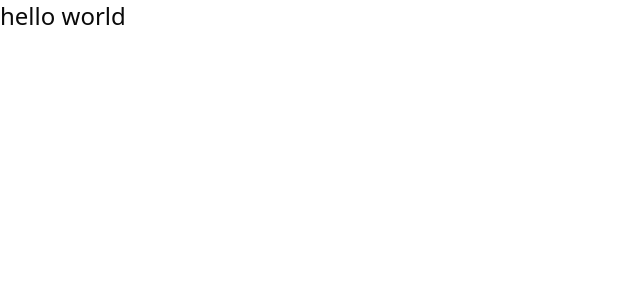
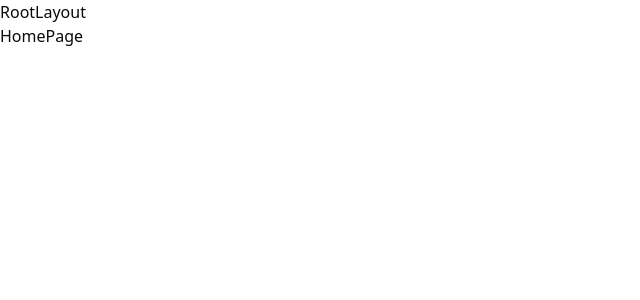
Before and after one commit to mshradtya/peer-share, a React (Vite) app in the folder packages/client/: page / in a window 1280 px wide. Shown: the top 300 px of the page, without its empty margins (0-640 px from the left). Built offline with nearby package versions, Linux system fonts and the light colour scheme.

Commit message:
chore: setup router

```diff
--- a/packages/client/package.json
+++ b/packages/client/package.json
@@ -17,6 +17,7 @@
     "lucide-react": "^0.479.0",
     "react": "^19.0.0",
     "react-dom": "^19.0.0",
+    "react-router-dom": "^7.3.0",
     "tailwind-merge": "^3.0.2",
     "tailwindcss": "^4.0.14",
     "tailwindcss-animate": "^1.0.7"
--- a/packages/client/src/App.tsx
+++ b/packages/client/src/App.tsx
@@ -1,7 +1,8 @@
 import "./App.css";
+import Routes from "./router";
 
 function App() {
-  return <div className="text-2xl">hello world</div>;
+  return <Routes />;
 }
 
 export default App;
--- /dev/null
+++ b/packages/client/src/components/layouts/RootLayout.tsx
@@ -0,0 +1,15 @@
+import React from "react";
+import { Outlet } from "react-router-dom";
+
+const RootLayout: React.FC = () => {
+  return (
+    <div>
+      RootLayout
+      <main>
+        <Outlet />
+      </main>
+    </div>
+  );
+};
+
+export default RootLayout;
--- /dev/null
+++ b/packages/client/src/pages/HomePage.tsx
@@ -0,0 +1,7 @@
+import React from "react";
+
+const HomePage: React.FC = () => {
+  return <div>HomePage</div>;
+};
+
+export default HomePage;
--- /dev/null
+++ b/packages/client/src/router/index.tsx
@@ -0,0 +1,20 @@
+import { createBrowserRouter, RouterProvider } from "react-router-dom";
+import RootLayout from "@/components/layouts/RootLayout";
+import HomePage from "@/pages/HomePage";
+
+const router = createBrowserRouter([
+  {
+    path: "/",
+    element: <RootLayout />,
+    children: [
+      // public routes
+      { path: "", element: <HomePage /> },
+    ],
+  },
+]);
+
+const Routes = () => {
+  return <RouterProvider router={router} />;
+};
+
+export default Routes;
```
Also changed, not shown: 1 other file (tests, documents, lock files or other folders).
